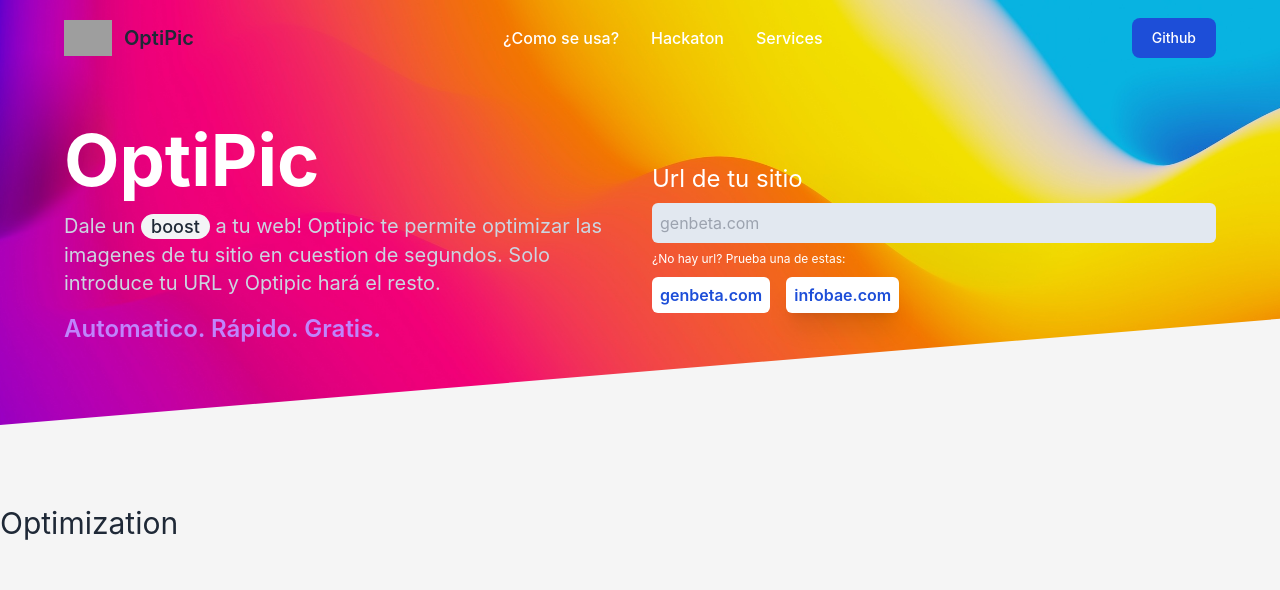
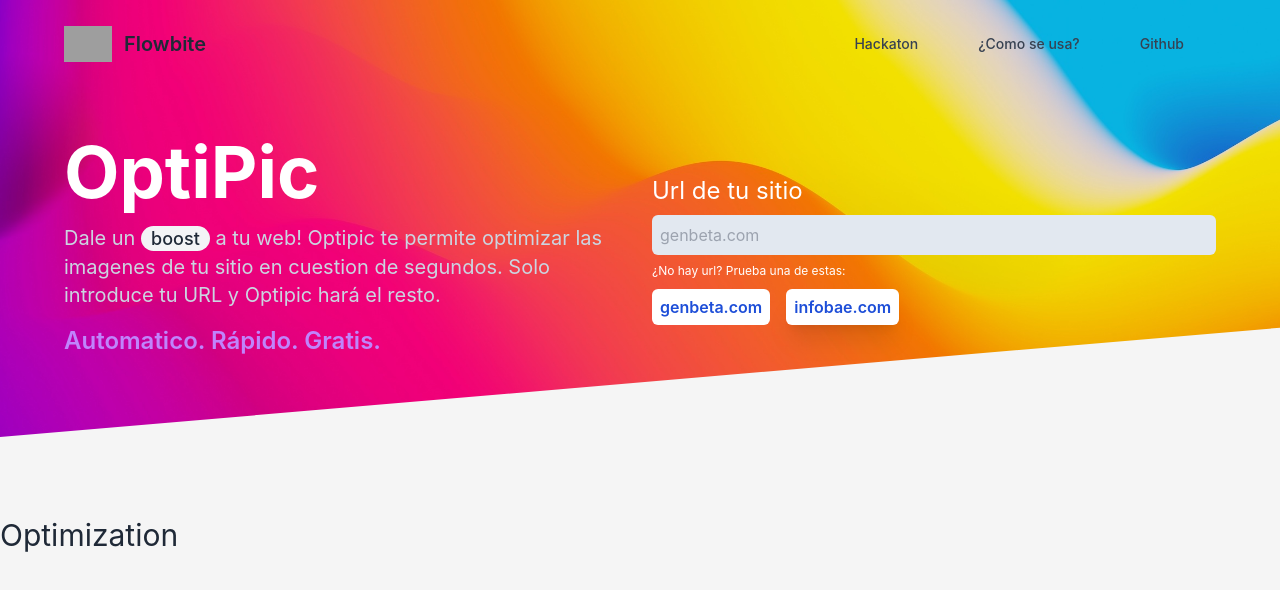
Before and after one commit to lucasangelino/midudev-cloudinary-hackaton, a React (Vite) app in the folder frontend/: page / in a window 1280 px wide. Shown: the top 590 px of the page. Built offline with nearby package versions, Linux system fonts and the light colour scheme; grey boxes are pictures that could not be loaded.

Commit message:
change navbar

```diff
--- a/frontend/src/components/Navbar.jsx
+++ b/frontend/src/components/Navbar.jsx
@@ -2,83 +2,32 @@ import React from "react";
 
 export const Navbar = () => {
   return (
-    <header className="">
-      <nav className="px-2 sm:px-4 py-2.5 rounded">
-        <div className="container flex flex-wrap items-center justify-between mx-auto">
-          <a href="https://flowbite.com/" className="flex items-center">
-            <img
-              src="https://flowbite.com/docs/images/logo.svg"
-              className="h-6 mr-3 sm:h-9"
-              alt="Flowbite Logo"
-            />
-            <span className="self-center text-xl font-semibold whitespace-nowrap dark:text-white">
-              OptiPic
-            </span>
+
+<nav class="px-2 sm:px-4 py-2.5 rounded">
+  <div class="container flex flex-wrap items-center justify-between mx-auto">
+    <a href="https://flowbite.com/" class="flex items-center">
+        <img src="https://flowbite.com/docs/images/logo.svg" class="h-6 mr-3 sm:h-9" alt="Flowbite Logo" />
+        <span class="self-center text-xl font-semibold whitespace-nowrap ">Flowbite</span>
     </a>
-          <div className="flex md:order-2">
-            <button
-              type="button"
-              className="text-white bg-blue-700 hover:bg-blue-800 focus:ring-4 focus:outline-none focus:ring-blue-300 font-medium rounded-lg text-sm px-5 py-2.5 text-center mr-3 md:mr-0 dark:bg-blue-600 dark:hover:bg-blue-700 dark:focus:ring-blue-800"
-            >
-              Github
+    <button data-collapse-toggle="navbar-default" type="button" class="inline-flex items-center p-2 ml-3 text-sm text-gray-500 rounded-lg md:hidden hover:bg-gray-100 focus:outline-none focus:ring-2 focus:ring-gray-200  dark:hover:bg-gray-700 dark:focus:ring-gray-600" aria-controls="navbar-default" aria-expanded="false">
+      <span class="sr-only">Open main menu</span>
+      <svg class="w-6 h-6" aria-hidden="true" fill="currentColor" viewBox="0 0 20 20" xmlns="http://www.w3.org/2000/svg"><path fill-rule="evenodd" d="M3 5a1 1 0 011-1h12a1 1 0 110 2H4a1 1 0 01-1-1zM3 10a1 1 0 011-1h12a1 1 0 110 2H4a1 1 0 01-1-1zM3 15a1 1 0 011-1h12a1 1 0 110 2H4a1 1 0 01-1-1z" clip-rule="evenodd"></path></svg>
     </button>
-            <button
-              data-collapse-toggle="navbar-cta"
-              type="button"
-              className="inline-flex items-center p-2 text-sm text-slate-500 rounded-lg md:hidden hover:bg-gray-100 focus:outline-none focus:ring-2 focus:ring-gray-200 dark:text-gray-400 dark:hover:bg-gray-700 dark:focus:ring-gray-600"
-              aria-controls="navbar-cta"
-              aria-expanded="false"
-            >
-              <span className="sr-only">Open main menu</span>
-              <svg
-                className="w-6 h-6"
-                aria-hidden="true"
-                fill="currentColor"
-                viewBox="0 0 20 20"
-                xmlns="http://www.w3.org/2000/svg"
-              >
-                <path
-                  fillRule="evenodd"
-                  d="M3 5a1 1 0 011-1h12a1 1 0 110 2H4a1 1 0 01-1-1zM3 10a1 1 0 011-1h12a1 1 0 110 2H4a1 1 0 01-1-1zM3 15a1 1 0 011-1h12a1 1 0 110 2H4a1 1 0 01-1-1z"
-                  clipRule="evenodd"
-                ></path>
-              </svg>
-            </button>
-          </div>
-          <div
-            className="items-center justify-between hidden w-full md:flex md:w-auto md:order-1"
-            id="navbar-cta"
-          >
-            <ul className="flex flex-col text-md p-4 mt-4 border border-gray-100 rounded-lg md:flex-row md:space-x-8 md:mt-0 md:font-medium md:border-0">
+    <div class="hidden w-full md:block md:w-auto" id="navbar-default">
+      <ul class="flex flex-col p-4 mt-4 border border-gray-100 rounded-lg md:flex-row md:space-x-8 md:mt-0 md:text-sm md:font-medium md:border-0">
         <li>
-                <a
-                  href="#"
-                  className="block py-2 pl-3 pr-4 text-white bg-blue-700 rounded md:bg-transparent md:p-0"
-                  aria-current="page"
-                >
-                  ¿Como se usa?
-                </a>
+          <a href="#" class="block py-2 pl-3 pr-4 text-gray-700 rounded">Hackaton</a>
         </li>
         <li>
-                <a
-                  href="#"
-                  className="block py-2 pl-3 pr-4 text-white rounded hover:bg-gray-100 md:hover:bg-transparent md:hover:text-blue-700 md:p-0"
-                >
-                  Hackaton
-                </a>
+          <a href="#" class="block py-2 pl-3 pr-4 text-gray-700 rounded">¿Como se usa?</a>
         </li>
         <li>
-                <a
-                  href="#"
-                  className="block py-2 pl-3 pr-4 text-white rounded hover:bg-gray-100 md:hover:bg-transparent md:hover:text-blue-700 md:p-0"
-                >
-                  Services
-                </a>
+          <a href="#" class="block py-2 pl-3 pr-4 text-gray-700 rounded">Github</a>
         </li>
       </ul>
     </div>
   </div>
 </nav>
-    </header>
+
   );
 };
```
Lines whose indentation alone changed are shown as unchanged.
